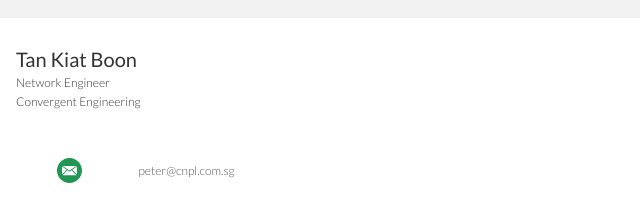
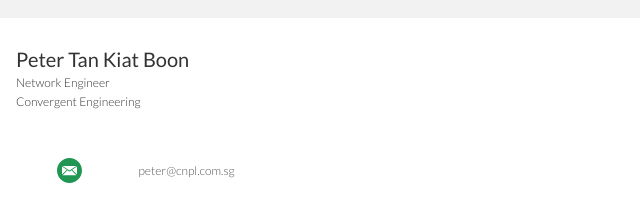
Before and after one commit to wingingful/peter, a plain HTML site: page index.html in a window 1280 px wide. Shown: the part 222-437 px from the top of the page, 0-640 px from the left. Drawn offline with Linux system fonts and the light colour scheme; a web font is replaced by a local one.

Commit message:
Update index.html

```diff
--- a/index.html
+++ b/index.html
@@ -25,7 +25,7 @@
 		<div class="container">
 			<div class="row name-title-company">
 				<div class="col is-6">
-					<p class="text-name">Tan Kiat Boon</p>
+					<p class="text-name">Peter Tan Kiat Boon</p>
 					<p class="text-title-company">Network Engineer</p>
 					<p class="text-title-company">Convergent Engineering</p>
 				</div>
```
